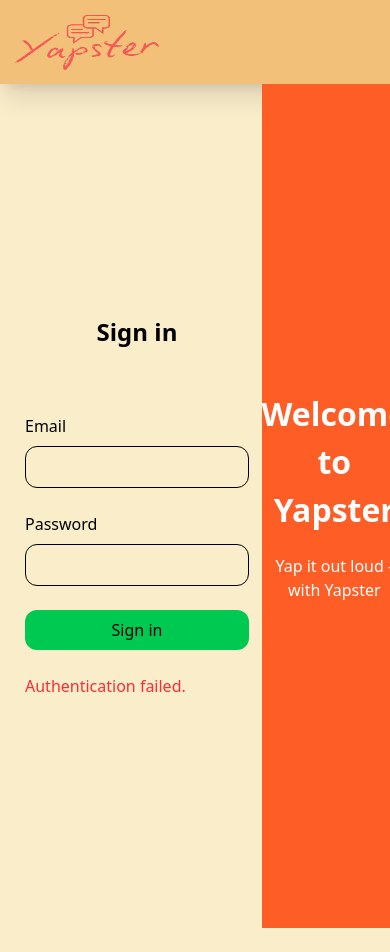
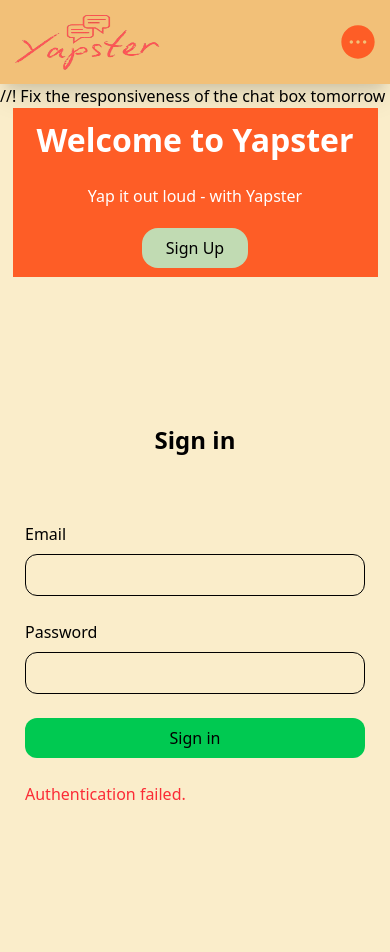
Before and after one commit to FrancisAl-j/RestAPI-TypeScript, a React (Vite) app in the folder client/: page /signin in a window 390 px wide. Before the commit the page ends 928 px from the top, so only its background shows below. Built offline with nearby package versions, Linux system fonts and the light colour scheme; no server answers.

Commit message:
chore: Fix the responsiveness of the web app

```diff
--- a/client/src/App.tsx
+++ b/client/src/App.tsx
@@ -59,18 +59,16 @@
     <Router>
       <div className="w-full relative">
         {currUser && user && <ChatContainer />}
-
-        <Nav />
-
+        <Nav handleUserMenu={handleUserMenu} />
         {!isShow && user && (
           <div
             onClick={handleUserMenu}
-            className="bg-[#f2c078] fixed top-[15%] left-[1%] cursor-pointer p-1 rounded-2xl"
+            className="hidden sm:block bg-[#f2c078] fixed top-[15%] left-[1%] cursor-pointer p-1 rounded-2xl"
           >
             <img src={UserMenu} alt="" className="aspect-square w-8" />
           </div>
         )}
-
+        //! Fix the responsiveness of the chat box tomorrow
         <div className="flex">
           {user && isShow && <Sidebar handleUserMenu={handleUserMenu} />}
 
--- a/client/src/components/Button.tsx
+++ b/client/src/components/Button.tsx
@@ -17,7 +17,7 @@
   return (
     <button
       onClick={func}
-      className={`${buttonTypes[type] || buttonTypes.default} hidden sm:flex`}
+      className={`${buttonTypes[type] || buttonTypes.default}`}
     >
       {children}
     </button>
--- a/client/src/components/Nav.tsx
+++ b/client/src/components/Nav.tsx
@@ -3,8 +3,9 @@
 import { Link } from "react-router-dom";
 import { useAppSelector, useAppDispatch } from "../lib/Hook";
 import { LogoutThunk } from "../lib/thunks/authThunks";
+import Menu from "../assets/menu.svg";
 
-const Nav = () => {
+const Nav = ({ handleUserMenu }: { handleUserMenu: () => void }) => {
   const dispatch = useAppDispatch();
   const { user } = useAppSelector((state) => state.user);
 
@@ -19,6 +20,7 @@
           <img src={Logo} alt="" className="w-[150px] aspect-[5/2] " />
         </Link>
 
+        <div className="hidden sm:flex">
           {user ? (
             <Button type="delete" func={handleLogout}>
               Logout
@@ -28,6 +30,14 @@
               <Button type="signin">Sign in</Button>
             </Link>
           )}
+        </div>
+
+        <img
+          src={Menu}
+          alt="menu logo"
+          onClick={handleUserMenu}
+          className="aspect-square w-10 block sm:hidden"
+        />
       </nav>
     </header>
   );
--- a/client/src/components/Sidebar.tsx
+++ b/client/src/components/Sidebar.tsx
@@ -53,7 +53,7 @@
   // Fix the Live Indication unread message Tommorow
 
   return (
-    <aside className="h-[100svh] w-[250px] p-2 shadow-2xl flex flex-col overflow-auto">
+    <aside className="absolute sn:static h-[100svh] w-full sm:w-[250px] p-2 shadow-2xl flex flex-col overflow-auto z-50 bg-[#f2c078] top-0 left-0">
       <p
         onClick={handleUserMenu}
         className=" text-end cursor-pointer text-gray-600 p-3"
--- a/client/src/pages/Signin.tsx
+++ b/client/src/pages/Signin.tsx
@@ -39,14 +39,14 @@
     const result = await dispatch(SigninThunk(formData));
 
     if (SigninThunk.fulfilled.match(result)) {
-      dispatch(GetUsers());
+      dispatch(GetUsers(""));
       navigate("/");
     }
   };
   return (
     <main className="w-full h-[100svh]">
-      <section className="main-container flex h-full">
-        <div className="flex-1 grid place-items-center">
+      <section className="main-container flex h-full flex-col-reverse lg:flex-row">
+        <div className="flex-3/5 lg:flex-1 grid place-items-center">
           <form
             onSubmit={handleSubmit}
             className="form-container flex flex-col gap-6"
--- a/client/src/pages/Signup.tsx
+++ b/client/src/pages/Signup.tsx
@@ -37,7 +37,7 @@
 
   return (
     <main className="w-full h-[100svh]">
-      <section className="main-container flex h-full">
+      <section className="main-container flex h-full flex-col lg:flex-row">
         <div className="flex-1 grid place-items-center bg-[#fe5d26]">
           <div className="flex flex-col items-center gap-5">
             <h1 className="big-text text-white text-center">Hello, Friend</h1>
@@ -50,7 +50,7 @@
           </div>
         </div>
 
-        <div className="flex-1 grid place-items-center">
+        <div className="flex-3/5 lg:flex-1 grid place-items-center">
           <form
             onSubmit={handleSignup}
             className="form-container flex flex-col gap-6"
```
Also changed, not shown: client/src/assets/menu.svg (added). Lines whose indentation alone changed are shown as unchanged.
